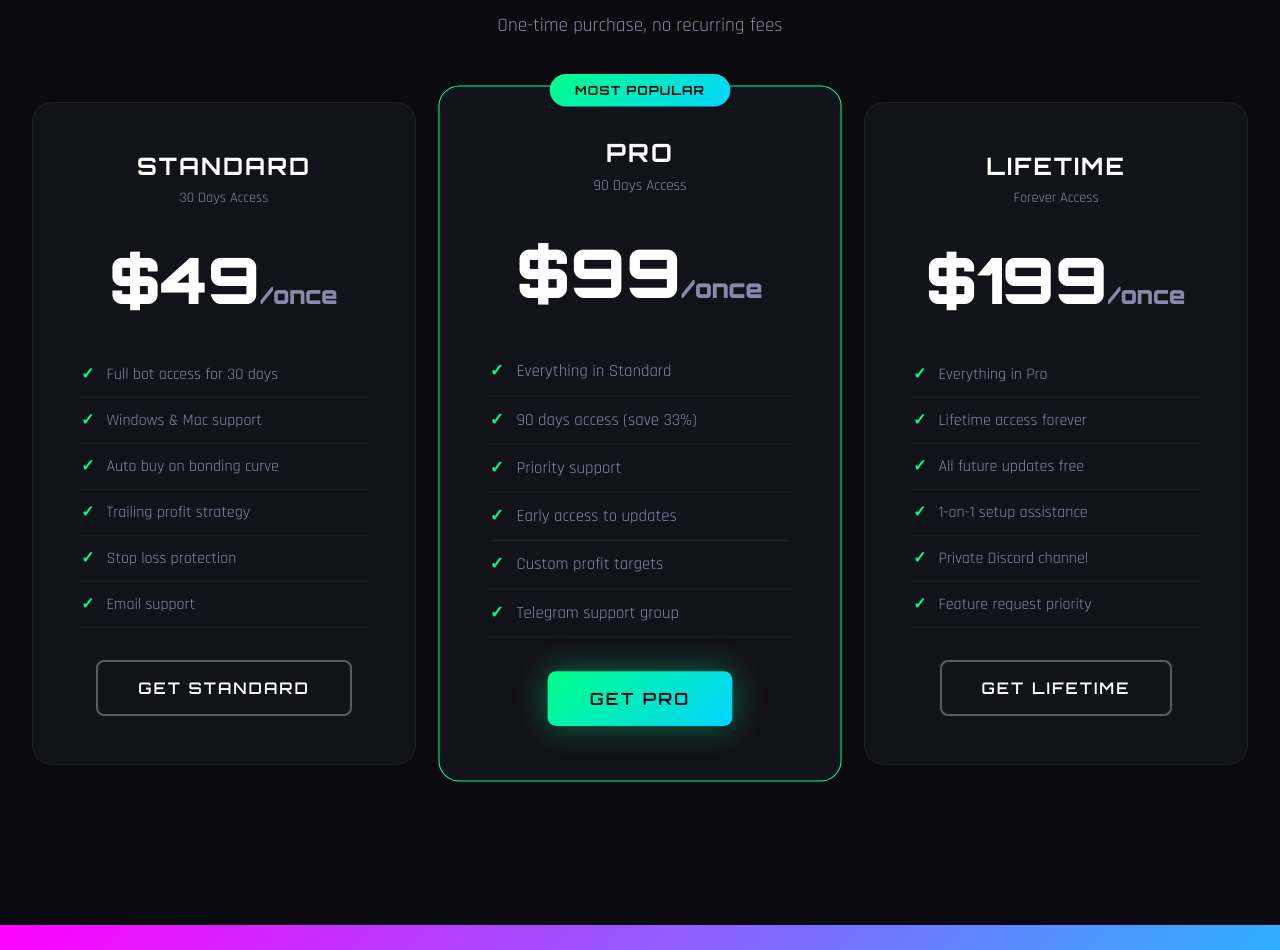
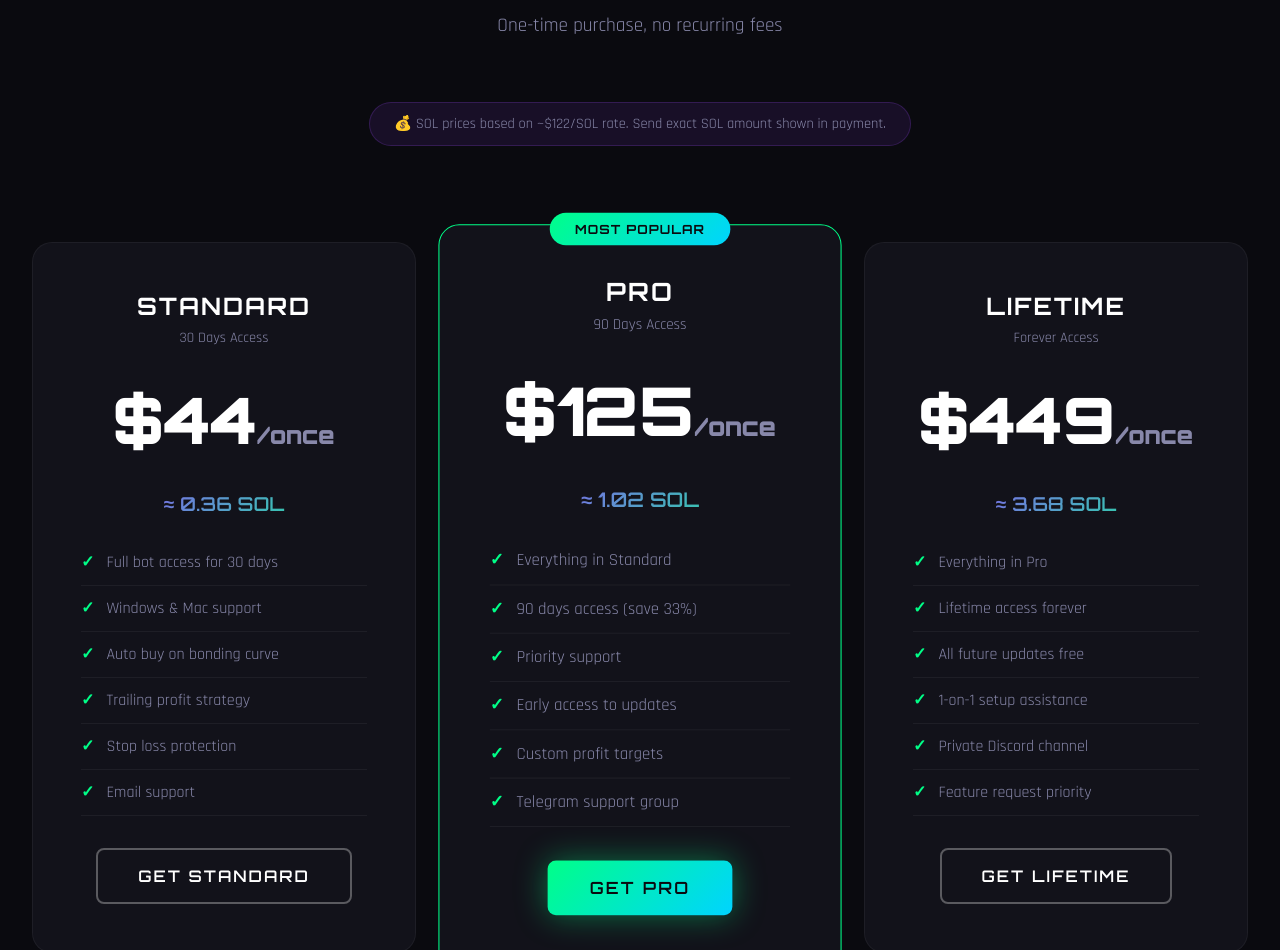
Before and after one commit to sonddy/zoot-sniper, a plain HTML site: page index.html in a window 1280 px wide. Shown: the part 3200-4150 px from the top of the page. Drawn offline with Linux system fonts and the light colour scheme.

Commit message:
Update pricing: Standard  (0.36 SOL), Pro  (1.02 SOL), Lifetime  (3.68 SOL)

```diff
--- a/index.html
+++ b/index.html
@@ -453,6 +453,35 @@
             color: var(--text-muted);
         }
 
+        .price-sol {
+            font-family: 'Orbitron', sans-serif;
+            font-size: 1.2rem;
+            font-weight: 600;
+            background: linear-gradient(135deg, #9945FF, #14F195);
+            -webkit-background-clip: text;
+            -webkit-text-fill-color: transparent;
+            margin-bottom: 1.5rem;
+        }
+
+        .sol-rate-note {
+            text-align: center;
+            color: var(--text-muted);
+            font-size: 0.9rem;
+            margin-bottom: 2rem;
+            padding: 0.75rem 1.5rem;
+            background: rgba(153, 69, 255, 0.1);
+            border: 1px solid rgba(153, 69, 255, 0.2);
+            border-radius: 50px;
+            display: inline-block;
+            width: auto;
+            margin-left: auto;
+            margin-right: auto;
+        }
+
+        .pricing {
+            text-align: center;
+        }
+
         .price-features {
             list-style: none;
             margin-bottom: 2rem;
@@ -1223,12 +1252,14 @@
     <section class="pricing" id="pricing">
         <h2 class="section-title">Choose Your Plan</h2>
         <p class="section-subtitle">One-time purchase, no recurring fees</p>
+        <p class="sol-rate-note">💰 SOL prices based on ~$122/SOL rate. Send exact SOL amount shown in payment.</p>
 
         <div class="pricing-grid">
             <div class="price-card">
                 <h3 class="price-name">Standard</h3>
                 <p class="price-duration">30 Days Access</p>
-                <div class="price-amount">$49<span>/once</span></div>
+                <div class="price-amount">$44<span>/once</span></div>
+                <div class="price-sol">≈ 0.36 SOL</div>
                 <ul class="price-features">
                     <li>Full bot access for 30 days</li>
                     <li>Windows & Mac support</li>
@@ -1237,13 +1268,14 @@
                     <li>Stop loss protection</li>
                     <li>Email support</li>
                 </ul>
-                <button class="btn btn-secondary" onclick="openPayment('Standard', '0.25', '$49')">Get Standard</button>
+                <button class="btn btn-secondary" onclick="openPayment('Standard', '0.36', '$44')">Get Standard</button>
             </div>
 
             <div class="price-card popular">
                 <h3 class="price-name">Pro</h3>
                 <p class="price-duration">90 Days Access</p>
-                <div class="price-amount">$99<span>/once</span></div>
+                <div class="price-amount">$125<span>/once</span></div>
+                <div class="price-sol">≈ 1.02 SOL</div>
                 <ul class="price-features">
                     <li>Everything in Standard</li>
                     <li>90 days access (save 33%)</li>
@@ -1252,13 +1284,14 @@
                     <li>Custom profit targets</li>
                     <li>Telegram support group</li>
                 </ul>
-                <button class="btn btn-primary" onclick="openPayment('Pro', '0.5', '$99')">Get Pro</button>
+                <button class="btn btn-primary" onclick="openPayment('Pro', '1.02', '$125')">Get Pro</button>
             </div>
 
             <div class="price-card">
                 <h3 class="price-name">Lifetime</h3>
                 <p class="price-duration">Forever Access</p>
-                <div class="price-amount">$199<span>/once</span></div>
+                <div class="price-amount">$449<span>/once</span></div>
+                <div class="price-sol">≈ 3.68 SOL</div>
                 <ul class="price-features">
                     <li>Everything in Pro</li>
                     <li>Lifetime access forever</li>
@@ -1267,7 +1300,7 @@
                     <li>Private Discord channel</li>
                     <li>Feature request priority</li>
                 </ul>
-                <button class="btn btn-secondary" onclick="openPayment('Lifetime', '1', '$199')">Get Lifetime</button>
+                <button class="btn btn-secondary" onclick="openPayment('Lifetime', '3.68', '$449')">Get Lifetime</button>
             </div>
         </div>
     </section>
```
